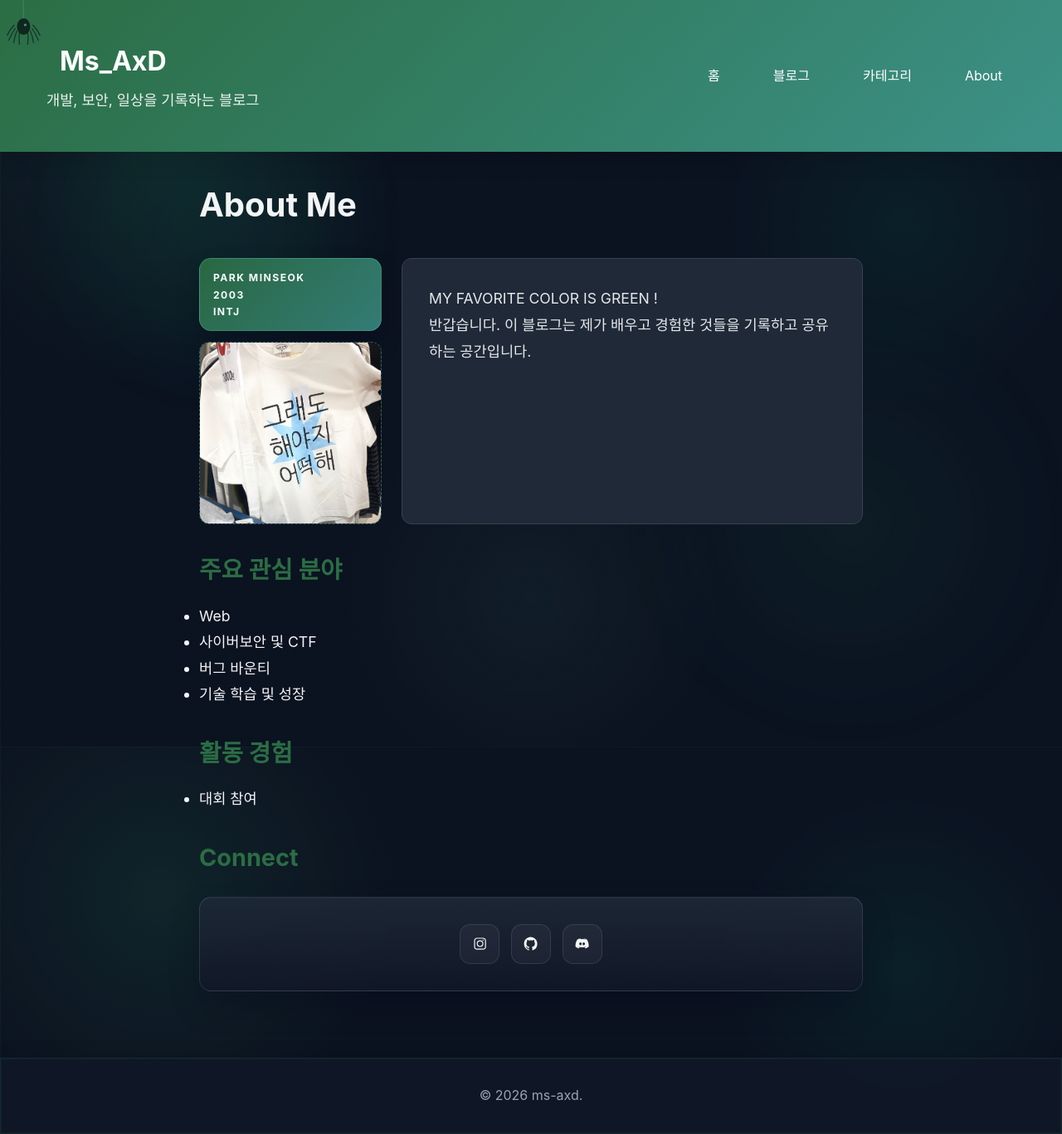
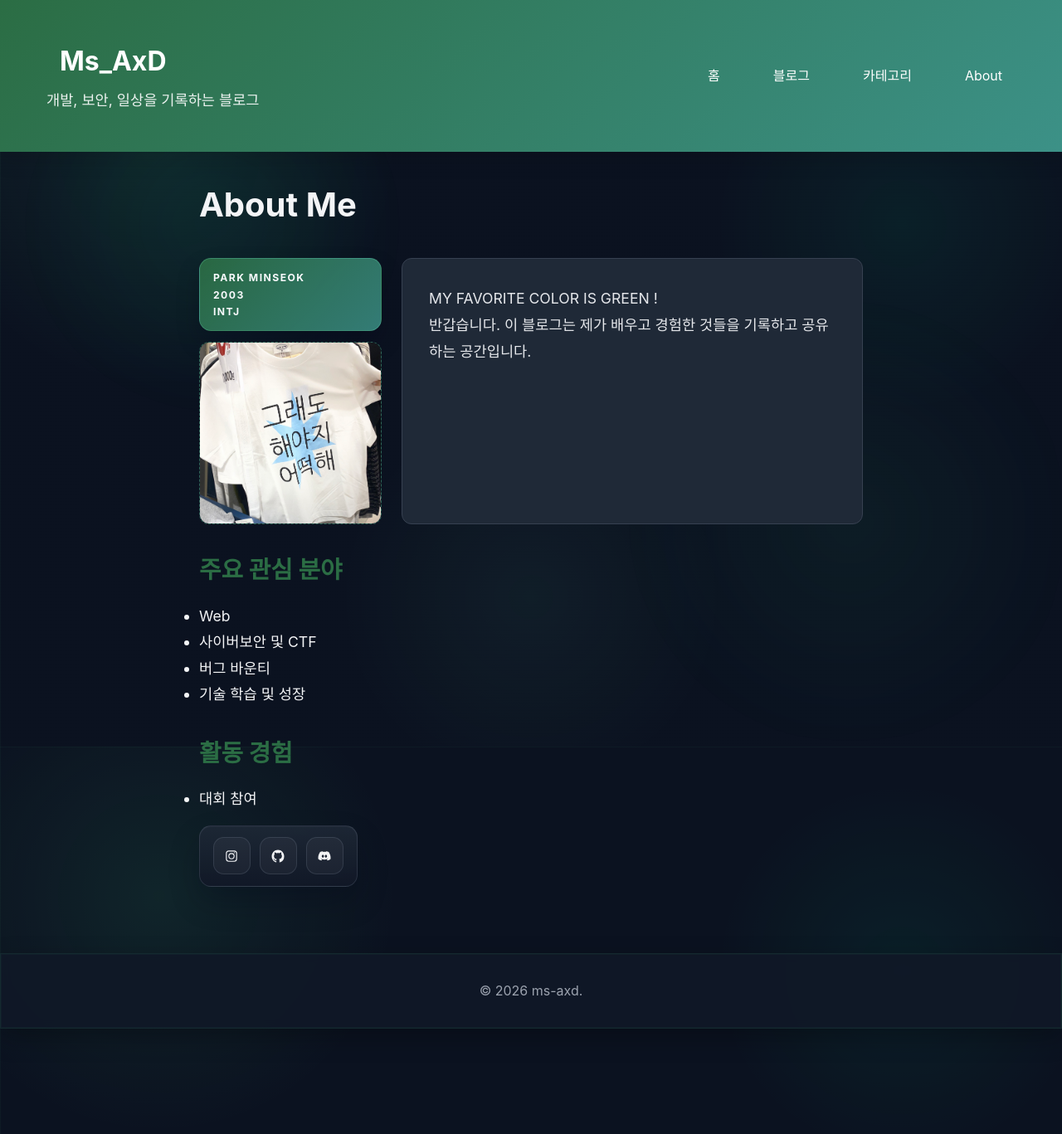
Before and after one commit to ms-axd/ms-axd.github.io, a Jekyll site: the page about.html, which Jekyll copies as it is, in a window 1280 px wide. Shown: the whole page at 83% size. Built offline with Jekyll 4.4.1, drawn with Linux system fonts in a browser that asks for light colours; after the commit the page ends 1240 px from its top, so only the background shows below that.

Commit message:
about..!

```diff
--- a/about.html
+++ b/about.html
@@ -68,21 +68,20 @@
         <li>대회 참여</li>
       </ul>
 
-      <h2>Connect</h2>
       <div class="about-social-card" aria-label="소셜 링크">
         <a class="about-social-link" href="https://instagram.com/ms_axd" target="_blank" rel="noreferrer" aria-label="Instagram">
-          <svg viewBox="0 0 24 24" aria-hidden="true">
-            <path d="M7.75 3h8.5A4.75 4.75 0 0 1 21 7.75v8.5A4.75 4.75 0 0 1 16.25 21h-8.5A4.75 4.75 0 0 1 3 16.25v-8.5A4.75 4.75 0 0 1 7.75 3Zm0 1.5A3.25 3.25 0 0 0 4.5 7.75v8.5a3.25 3.25 0 0 0 3.25 3.25h8.5a3.25 3.25 0 0 0 3.25-3.25v-8.5a3.25 3.25 0 0 0-3.25-3.25h-8.5Zm8.88 1.12a.88.88 0 1 1 0 1.76.88.88 0 0 1 0-1.76ZM12 7a5 5 0 1 1 0 10 5 5 0 0 1 0-10Zm0 1.5A3.5 3.5 0 1 0 12 15.5 3.5 3.5 0 0 0 12 8.5Z"/>
+          <svg viewBox="0 0 24 24" width="18" height="18" fill="currentColor" aria-hidden="true">
+            <path d="M7.75 3h8.5A4.75 4.75 0 0 1 21 7.75v8.5A4.75 4.75 0 0 1 16.25 21h-8.5A4.75 4.75 0 0 1 3 16.25v-8.5A4.75 4.75 0 0 1 7.75 3Zm0 1.5A3.25 3.25 0 0 0 4.5 7.75v8.5a3.25 3.25 0 0 0 3.25 3.25h8.5a3.25 3.25 0 0 0 3.25-3.25v-8.5a3.25 3.25 0 0 0-3.25-3.25h-8.5Zm8.88 1.12a.88.88 0 1 1 0 1.76.88.88 0 0 1 0-1.76ZM12 7a5 5 0 1 1 0 10 5 5 0 0 1 0-10Zm0 1.5A3.5 3.5 0 1 0 12 15.5 3.5 3.5 0 0 0 12 8.5Z" />
           </svg>
         </a>
         <a class="about-social-link" href="https://github.com/ms-axd" target="_blank" rel="noreferrer" aria-label="GitHub">
-          <svg viewBox="0 0 24 24" aria-hidden="true">
-            <path d="M12 2C6.48 2 2 6.6 2 12.26c0 4.53 2.87 8.37 6.84 9.72.5.1.68-.22.68-.49 0-.24-.01-1.04-.01-1.88-2.78.62-3.37-1.2-3.37-1.2-.46-1.2-1.11-1.52-1.11-1.52-.91-.64.07-.63.07-.63 1 .07 1.53 1.06 1.53 1.06.9 1.58 2.35 1.13 2.92.86.09-.67.35-1.13.63-1.39-2.22-.26-4.56-1.15-4.56-5.11 0-1.13.39-2.06 1.03-2.79-.1-.26-.45-1.31.1-2.73 0 0 .84-.28 2.75 1.06A9.3 9.3 0 0 1 12 6.84c.85 0 1.7.12 2.49.36 1.9-1.34 2.74-1.06 2.74-1.06.55 1.42.2 2.47.1 2.73.64.73 1.03 1.66 1.03 2.79 0 3.97-2.35 4.84-4.58 5.09.36.32.68.95.68 1.92 0 1.39-.01 2.51-.01 2.85 0 .27.18.59.69.49A10.26 10.26 0 0 0 22 12.26C22 6.6 17.52 2 12 2Z"/>
+          <svg viewBox="0 0 24 24" width="18" height="18" fill="currentColor" aria-hidden="true">
+            <path d="M12 2C6.48 2 2 6.6 2 12.26c0 4.53 2.87 8.37 6.84 9.72.5.1.68-.22.68-.49 0-.24-.01-1.04-.01-1.88-2.78.62-3.37-1.2-3.37-1.2-.46-1.2-1.11-1.52-1.11-1.52-.91-.64.07-.63.07-.63 1 .07 1.53 1.06 1.53 1.06.9 1.58 2.35 1.13 2.92.86.09-.67.35-1.13.63-1.39-2.22-.26-4.56-1.15-4.56-5.11 0-1.13.39-2.06 1.03-2.79-.1-.26-.45-1.31.1-2.73 0 0 .84-.28 2.75 1.06A9.3 9.3 0 0 1 12 6.84c.85 0 1.7.12 2.49.36 1.9-1.34 2.74-1.06 2.74-1.06.55 1.42.2 2.47.1 2.73.64.73 1.03 1.66 1.03 2.79 0 3.97-2.35 4.84-4.58 5.09.36.32.68.95.68 1.92 0 1.39-.01 2.51-.01 2.85 0 .27.18.59.69.49A10.26 10.26 0 0 0 22 12.26C22 6.6 17.52 2 12 2Z" />
           </svg>
         </a>
         <span class="about-social-link about-social-link--static" aria-label="Discord 아이디 .yah0" title="Discord: .yah0">
-          <svg viewBox="0 0 24 24" aria-hidden="true">
-            <path d="M18.93 5.34A16.9 16.9 0 0 0 14.8 4l-.2.4a15.7 15.7 0 0 1 3.82 1.44 13.56 13.56 0 0 0-4.18-1.3l-.27.54a14.4 14.4 0 0 1 4.88 1.74A14.33 14.33 0 0 0 5.15 6.8a14.52 14.52 0 0 1 4.85-1.73L9.74 4.5a13.33 13.33 0 0 0-4.16 1.3A15.8 15.8 0 0 1 9.4 4.4L9.2 4a16.72 16.72 0 0 0-4.12 1.33C2.45 9.16 1.73 12.86 2.1 16.51a16.93 16.93 0 0 0 5.06 2.57l1.09-1.46c-.6-.23-1.18-.51-1.72-.85l.41-.31c3.32 1.59 6.91 1.59 10.19 0l.41.31c-.54.34-1.12.63-1.72.85l1.09 1.46a16.85 16.85 0 0 0 5.05-2.57c.45-4.23-.76-7.9-3.03-11.17ZM9.53 14.28c-.99 0-1.8-.93-1.8-2.07 0-1.15.8-2.08 1.8-2.08 1 0 1.81.93 1.8 2.08 0 1.14-.8 2.07-1.8 2.07Zm4.94 0c-.99 0-1.8-.93-1.8-2.07 0-1.15.8-2.08 1.8-2.08 1 0 1.81.93 1.8 2.08 0 1.14-.8 2.07-1.8 2.07Z"/>
+          <svg viewBox="0 0 24 24" width="18" height="18" fill="currentColor" aria-hidden="true">
+            <path d="M18.93 5.34A16.9 16.9 0 0 0 14.8 4l-.2.4a15.7 15.7 0 0 1 3.82 1.44 13.56 13.56 0 0 0-4.18-1.3l-.27.54a14.4 14.4 0 0 1 4.88 1.74A14.33 14.33 0 0 0 5.15 6.8a14.52 14.52 0 0 1 4.85-1.73L9.74 4.5a13.33 13.33 0 0 0-4.16 1.3A15.8 15.8 0 0 1 9.4 4.4L9.2 4a16.72 16.72 0 0 0-4.12 1.33C2.45 9.16 1.73 12.86 2.1 16.51a16.93 16.93 0 0 0 5.06 2.57l1.09-1.46c-.6-.23-1.18-.51-1.72-.85l.41-.31c3.32 1.59 6.91 1.59 10.19 0l.41.31c-.54.34-1.12.63-1.72.85l1.09 1.46a16.85 16.85 0 0 0 5.05-2.57c.45-4.23-.76-7.9-3.03-11.17ZM9.53 14.28c-.99 0-1.8-.93-1.8-2.07 0-1.15.8-2.08 1.8-2.08 1 0 1.81.93 1.8 2.08 0 1.14-.8 2.07-1.8 2.07Zm4.94 0c-.99 0-1.8-.93-1.8-2.07 0-1.15.8-2.08 1.8-2.08 1 0 1.81.93 1.8 2.08 0 1.14-.8 2.07-1.8 2.07Z" />
           </svg>
         </span>
       </div>
--- a/assets/css/style.scss
+++ b/assets/css/style.scss
@@ -605,13 +605,14 @@
 }
 
 .about-social-card {
+  width: fit-content;
   display: flex;
-  justify-content: center;
+  justify-content: flex-start;
   align-items: center;
-  gap: 0.85rem;
-  margin: 1.5rem 0 0;
-  padding: 2rem 1.5rem;
-  min-height: 112px;
+  gap: 0.7rem;
+  margin: 1rem 0 0;
+  padding: 0.85rem 1rem;
+  min-height: 0;
   border-radius: 0.9rem;
   border: 1px solid rgba(148, 163, 184, 0.18);
   background: linear-gradient(180deg, rgba(31, 41, 55, 0.88), rgba(17, 24, 39, 0.92));
@@ -621,8 +622,9 @@
 }
 
 .about-social-link {
-  width: 3rem;
-  height: 3rem;
+  width: 2.8rem;
+  height: 2.8rem;
+  flex: 0 0 2.8rem;
   display: inline-flex;
   align-items: center;
   justify-content: center;
@@ -647,8 +649,14 @@
 }
 
 .about-social-link svg {
-  width: 1.2rem;
-  height: 1.2rem;
+  width: 18px !important;
+  height: 18px !important;
+  min-width: 18px;
+  min-height: 18px;
+  max-width: 18px;
+  max-height: 18px;
+  display: block;
+  flex: 0 0 18px;
   fill: currentColor;
 }
 
```
Also changed, not shown: _posts/2026-04-06-2rd-post.md (+10 -2 lines), assets/css/style.css (+17 -9 lines).
